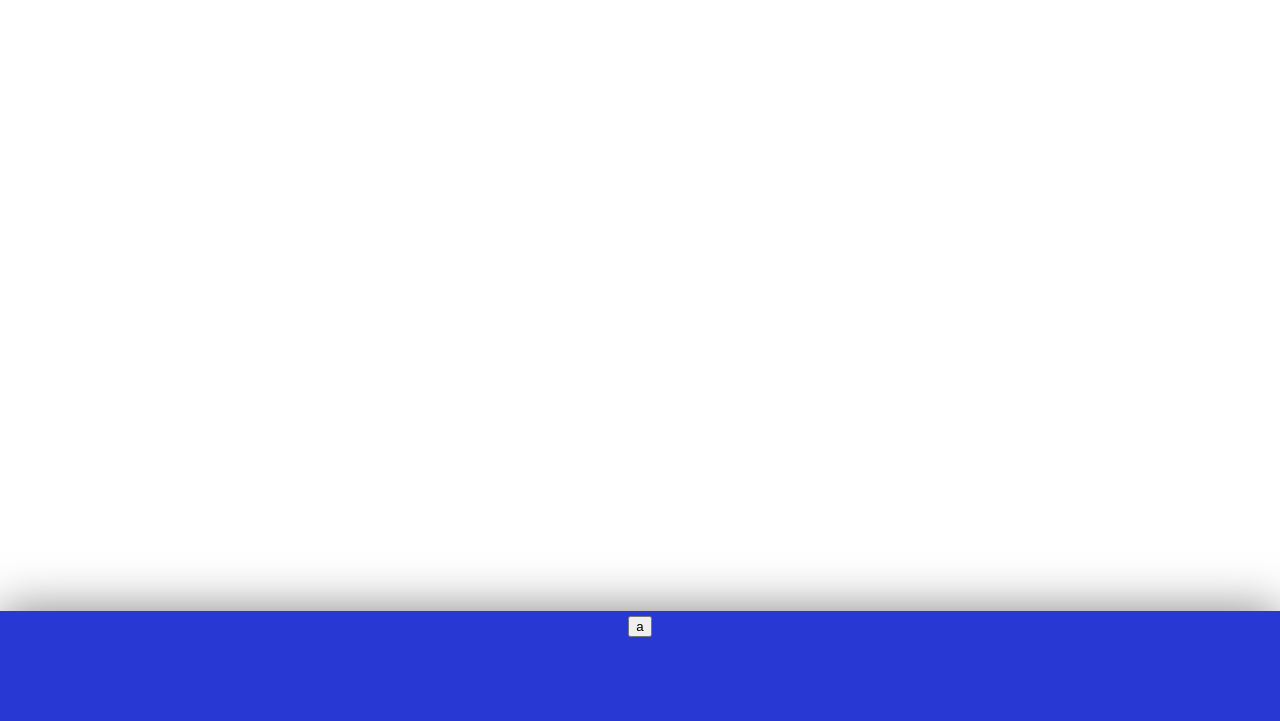
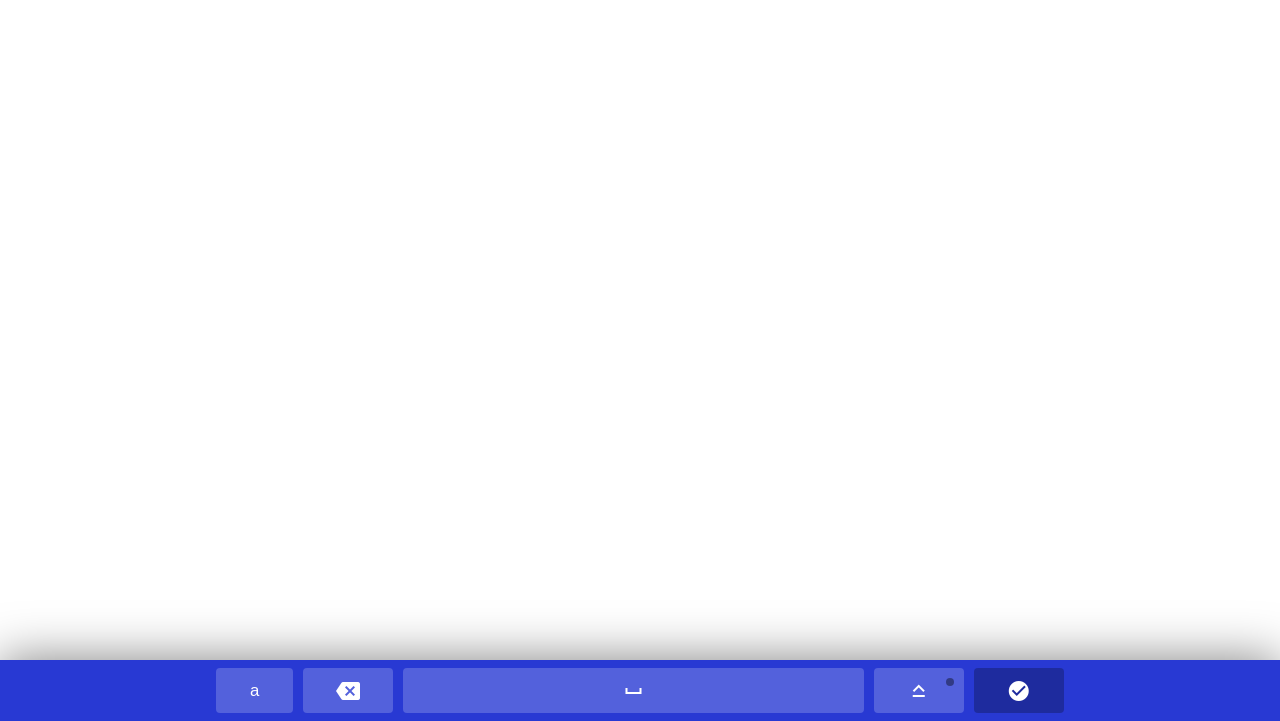
Before and after one commit to oforiwaasam/virtual-keyboard, a plain HTML site: page index.html in a window 1280 px wide. Shown: the part 79-800 px from the top of the page. Drawn offline with Linux system fonts and the light colour scheme.

Commit message:
built keys in html and css

```diff
--- a/index.html
+++ b/index.html
@@ -14,6 +14,18 @@
     <div class="keyboard">
         <div class="keyboard__keys">
             <button type="button" class="keyboard__key">a</button>
+            <button type="button" class="keyboard__key keyboard__key--wide">
+                <i class="material-icons">backspace</i>
+            </button>
+            <button type="button" class="keyboard__key keyboard__key--extra-wide">
+                <i class="material-icons">space_bar</i>
+            </button>
+            <button type="button" class="keyboard__key keyboard__key--wide keyboard__key--activatable">
+                <i class="material-icons">keyboard_capslock</i>
+            </button>
+            <button type="button" class="keyboard__key keyboard__key--wide keyboard__key--dark">
+                <i class="material-icons">check_circle</i>
+            </button>
         </div>
     </div>
     <script src="keyboard/keyboard.js"></script>
--- a/keyboard/keyboard.css
+++ b/keyboard/keyboard.css
@@ -9,7 +9,7 @@
     box-shadow: 0 0 50px rgba(0, 0, 0, 0.5);
     user-select: none;
     transition: bottom 0.4s;
-    height: 100px;
+    /* height: 100px; */
 }
 
 .keyboard--hidden {
@@ -19,3 +19,57 @@
 .keyboard__keys {
     text-align: center;
 }
+
+.keyboard__key {
+    height: 45px;
+    width: 6%;
+    max-width: 90px;
+    margin: 3px;
+    border-radius: 4px;
+    border: none;
+    background: rgba(255, 255, 255, 0.2);
+    color: white;
+    font-size: 1.05rem;
+    outline: none;
+    cursor: pointer;
+    display: inline-flex;
+    align-items: center;
+    justify-content: center;
+    vertical-align: top;
+    padding: 0;
+    -webkit-tap-highlight-color: transparent;
+    position: relative;
+}
+
+.keyboard__key:active {
+    background: rgba(255, 255, 255, 0.12);
+}
+
+.keyboard__key--wide {
+    width: 12%;
+}
+
+.keyboard__key--extra-wide {
+    width: 36%;
+    max-width: 500px;
+}
+
+.keyboard__key--activatable::after {
+    content: '';
+    top: 10px;
+    right: 10px;
+    position: absolute;
+    width: 8px;
+    height: 8px;
+    background: rgba(0, 0, 0, 0.4);
+    /* border radius makes it a circle */
+    border-radius: 50%;
+}
+
+.keyboard__key--active::after {
+    background: #eaec75;
+}
+
+.keyboard__key--dark {
+    background: rgba(0, 0, 0, 0.25);
+}
```
